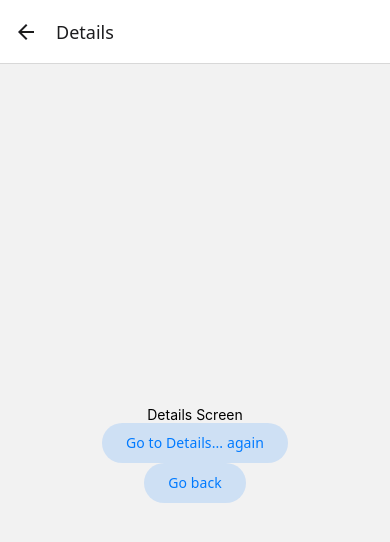
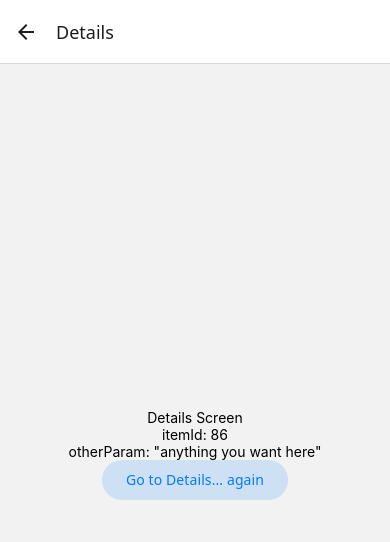
Before and after one commit to Lvly-00/appdev2, a React Native app in the folder react-native-navigation/: screen / in a window 390 px wide. Both pictures are taken after a click on the button "Go to Details". Shown: the top 542 px of the page. Built offline with nearby package versions, Linux system fonts and the light colour scheme.

Commit message:
Done with passing parameters to routes section

```diff
--- a/react-native-navigation/App.tsx
+++ b/react-native-navigation/App.tsx
@@ -13,29 +13,48 @@
   return (
     <View style={{ flex: 1, alignItems: 'center', justifyContent: 'center' }}>
       <Text>Home Screen</Text>
-      <Button onPress={() => navigation.navigate('Details')}>
+      <Button
+        onPress={() => {
+          /* 1. Navigate to the Details route with params */
+          navigation.navigate('Details', {
+            itemId: 86,
+            otherParam: 'anything you want here',
+          });
+        }}
+      >
         Go to Details
       </Button>
     </View>
   );
 }
 
-function DetailsScreen() {
+function DetailsScreen({ route }) {
   const navigation = useNavigation();
+
+  /* 2. Get the param */
+  const { itemId, otherParam } = route.params;
 
   return (
     <View style={{ flex: 1, alignItems: 'center', justifyContent: 'center' }}>
       <Text>Details Screen</Text>
-      <Button onPress={() => navigation.push('Details')}>
+      <Text>itemId: {JSON.stringify(itemId)}</Text>
+      <Text>otherParam: {JSON.stringify(otherParam)}</Text>
+      <Button
+        onPress={
+          () =>
+            navigation.push('Details', {
+              // Randomly generate an ID for demonstration purposes
+              itemId: Math.floor(Math.random() * 100),
+            })
+        }
+      >
         Go to Details... again
       </Button>
-      <Button onPress={() => navigation.goBack()}>Go back</Button>
     </View>
   );
 }
 
 const RootStack = createNativeStackNavigator({
-  initialRouteName: 'Home',
   screens: {
     Home: HomeScreen,
     Details: DetailsScreen,
```
